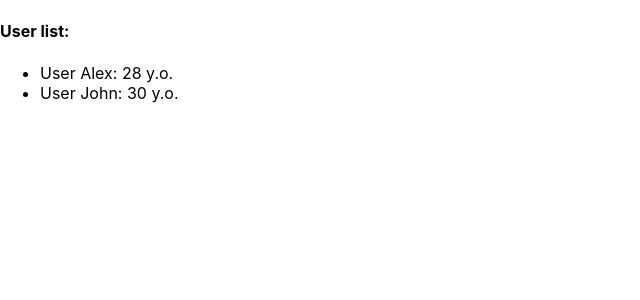
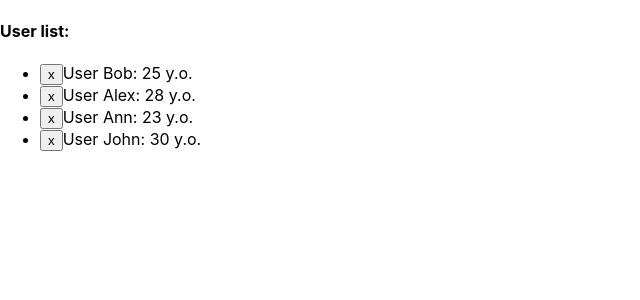
Before and after one commit to SandraYushko/ekzamenTS, a React (Create React App) app: page / in a window 1280 px wide. Shown: the top 300 px of the page, without its empty margins (0-640 px from the left). Built offline with nearby package versions, Linux system fonts and the light colour scheme.

Commit message:
Ponedelnik. Ekzamen #3 zadanie 6

```diff
--- a/src/index.tsx
+++ b/src/index.tsx
@@ -8,9 +8,17 @@ type UserType = {
     age: number
 }
 
-function User(props: UserType) {
+type UserPropsType = UserType & {
+    deleteUser: (id: number) => void
+}
+
+function User(props: UserPropsType) {
+    const deleteUser = () => props.deleteUser(props.id)
     return (
-        <li>User {props.name}: {props.age} y.o.</li>
+        <li>
+            <button onClick={deleteUser}>x</button>
+            User {props.name}: {props.age} y.o.
+        </li>
     )
 }
 
@@ -22,14 +30,19 @@ function UsersList() {
         {id: 4, name: "John", age: 30},
     ]
     const [users, setUsers] = useState<Array<UserType>>(data)
-    // Необходимо отрендерить список пользователей старше 25 лет:
-    const getOlderThen25Users = (u: UserType) => u.age > 25
-    const olderThen25Users = users.filter(getOlderThen25Users)
+    const deleteUser = (userID: number) => {
+        const filteredUsers = users.filter(u => u.id !== userID)
+        setUsers(filteredUsers)
+    }
     return (
         <main>
             <h4>User list:</h4>
             <ul>
-                { olderThen25Users.map(u => <User key={u.id} {...u}/>)}
+                {users.map(u => <User
+                    key={u.id}
+                    {...u}
+                    deleteUser={deleteUser}
+                />)}
             </ul>
         </main>
     )
@@ -38,5 +51,4 @@ function UsersList() {
 ReactDOM.render(
     <UsersList/>, document.getElementById('root')
 );
-
 // Что надо написать вместо xxx, чтобы код работал?
```
